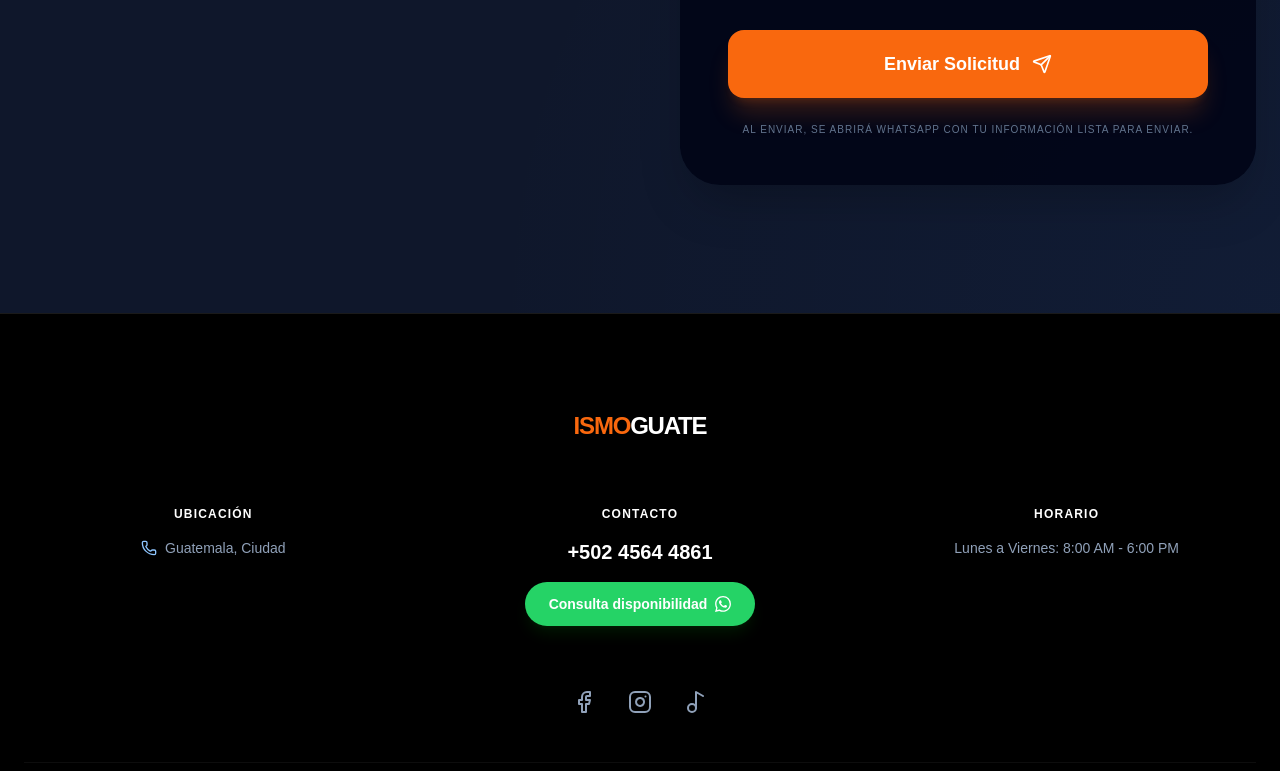
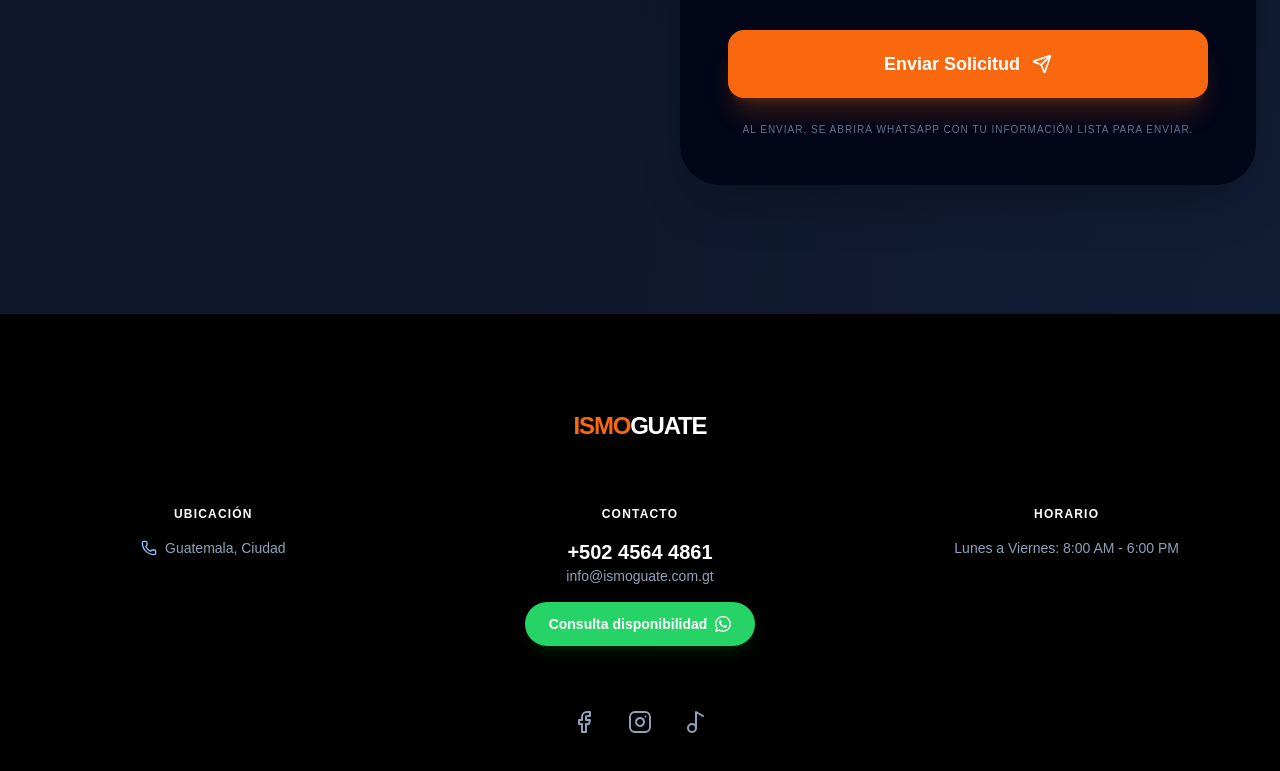
Before and after one commit to histupe/IsmoGuateWeb, a React (Vite) app: page / in a window 1280 px wide. Shown: the part 7218-7989 px from the top of the page. Built offline with nearby package versions, Linux system fonts and the light colour scheme; a web font is replaced by a local one.

Commit message:
summary
Actualizacion de link para contacto, telefono y Email

```diff
--- a/src/App.tsx
+++ b/src/App.tsx
@@ -864,7 +864,7 @@
                   </div>
                   <div>
                     <p className="text-xs text-slate-500 uppercase font-bold tracking-widest">Llámanos o Escríbenos</p>
-                    <p className="text-xl font-bold">+502 4564 4861</p>
+                    <a href="tel:+50245644861" className="text-xl font-bold text-white hover:text-blue-200 transition-colors">+502 4564 4861</a>
                   </div>
                 </div>
                 <div className="flex items-center gap-4">
@@ -873,7 +873,7 @@
                   </div>
                   <div>
                     <p className="text-xs text-slate-500 uppercase font-bold tracking-widest">Correo Electrónico</p>
-                    <p className="text-xl font-bold">info@ismoguate.com.gt</p>
+                    <a href="mailto:info@ismoguate.com.gt" className="text-xl font-bold text-white hover:text-orange-200 transition-colors">info@ismoguate.com.gt</a>
                   </div>
                 </div>
               </div>
@@ -1010,7 +1010,8 @@
             </div>
             <div className="space-y-4">
               <h4 className="text-white font-bold uppercase tracking-widest text-xs">Contacto</h4>
-              <p className="text-xl font-bold text-white">+502 4564 4861</p>
+              <a href="tel:+50245644861" className="text-xl font-bold text-white hover:text-blue-200 transition-colors">+502 4564 4861</a>
+              <a href="mailto:info@ismoguate.com.gt" className="block text-sm text-slate-400 hover:text-slate-200 transition-colors">info@ismoguate.com.gt</a>
               <a href="#contact" className="inline-flex items-center gap-2 bg-[#25D366] hover:bg-[#128C7E] px-6 py-3 rounded-full text-white font-black transition-all shadow-lg shadow-green-500/20">
                 Consulta disponibilidad <WhatsAppIcon className="w-4 h-4" />
               </a>
```
